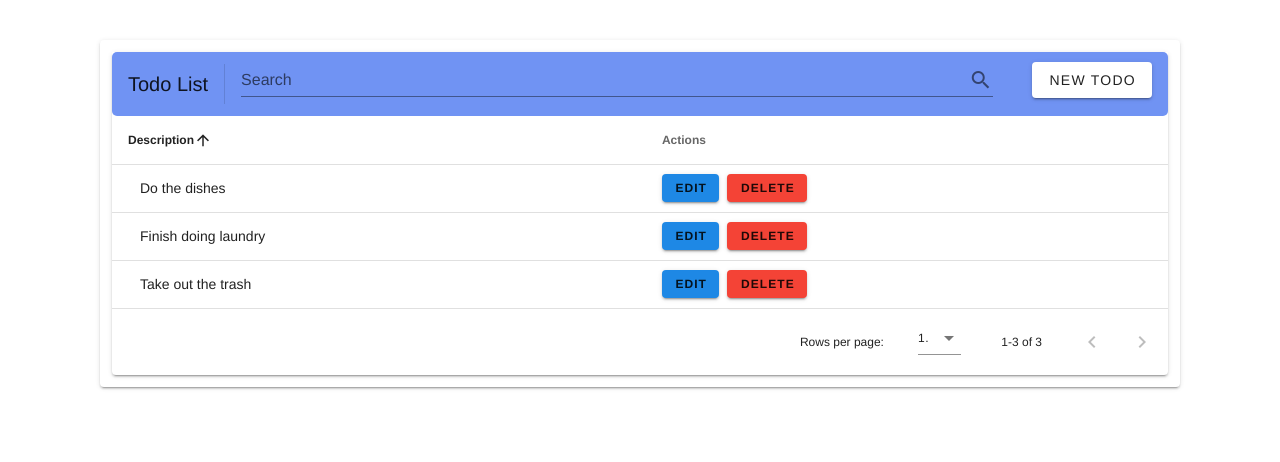
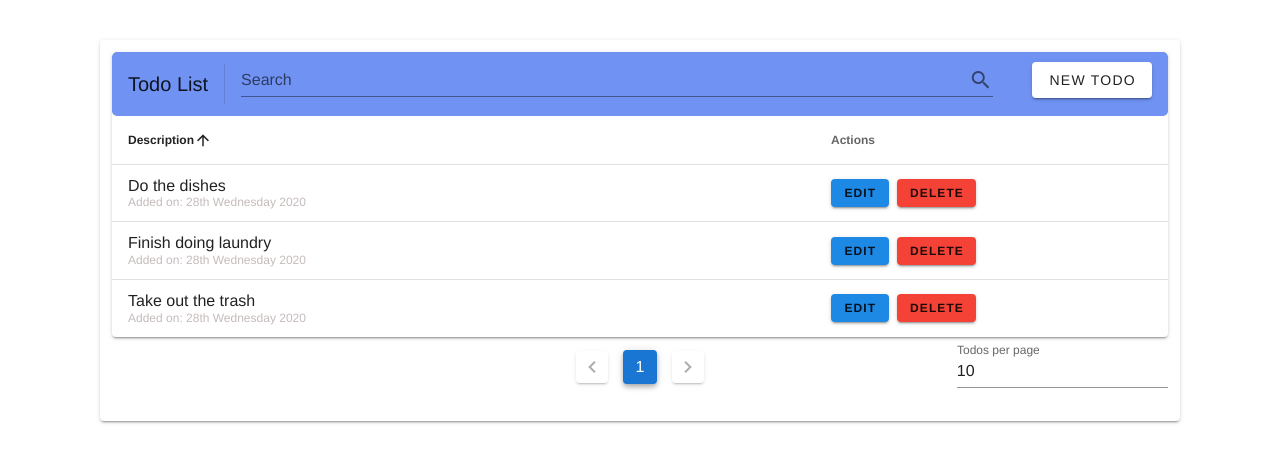
Before and after one commit to ntqhuong/todolist_vuetify, a Vue app: page /#/todolist in a window 1280 px wide. Shown: the top 462 px of the page. Built offline with nearby package versions, Linux system fonts and the light colour scheme.

Commit message:
Update day added on todo, pagination

```diff
--- a/src/components/TodoList.vue
+++ b/src/components/TodoList.vue
@@ -6,6 +6,10 @@
       :search="search"
       sort-by="description"
       class="elevation-2"
+      :page.sync="page"
+      :items-per-page="itemsPerPage"
+      hide-default-footer
+      @page-count="pageCount = $event"
     >
       <template v-slot:top>
         <v-toolbar flat>
@@ -69,24 +73,23 @@
         </v-toolbar>
       </template>
       <template v-slot:item.description="{ item }">
-          <v-chip
-            color="white"
+        <v-list-item-content>
+          <v-list-item-title
             class="todo-item"
             @click="toggleTodo(item)"
             :class="{
               done: item.completed,
             }"
+            >{{ item.description }}</v-list-item-title
           >
-            {{ item.description }}
-          </v-chip>
+          <v-list-item-subtitle class="todoDay"
+            >Added on: {{ date }}{{ nth }} {{ todoDay }}
+            {{ year }}</v-list-item-subtitle
+          >
+        </v-list-item-content>
       </template>
       <template v-slot:item.actions="{ item }">
-          <v-btn
-            color="blue darken-1"
-            small
-            class="mr-2"
-            @click="editItem(item)"
-          >
+        <v-btn color="blue darken-1" small class="mr-2" @click="editItem(item)">
           <b>Edit</b>
         </v-btn>
         <v-btn color="red" small @click="deleteItem(item)">
@@ -94,11 +97,28 @@
         </v-btn>
       </template>
     </v-data-table>
+
+    <!-- PAGINATION -->
+    <div class="text-center pt-2">
+      <v-pagination v-model="page" :length="pageCount"></v-pagination>
+      <v-text-field
+        class="itemsPerPage"
+        :value="itemsPerPage"
+        label="Todos per page"
+        type="number"
+        min="-1"
+        max="15"
+        @input="itemsPerPage = parseInt($event, 10)"
+      ></v-text-field>
+    </div>
   </v-card>
 </template>
 <script>
 export default {
   data: () => ({
+    page: 1,
+    pageCount: 0,
+    itemsPerPage: 10,
     dialog: false,
     dialogDelete: false,
     search: "",
@@ -110,17 +130,47 @@ export default {
     editedIndex: -1,
     editedItem: {
       description: "",
-      completed: false
+      completed: false,
     },
     defaultItem: {
       description: "",
-      completed: false
+      completed: false,
     },
+    date: new Date().getDate(),
+    year: new Date().getFullYear(),
   }),
 
   computed: {
     formTitle() {
       return this.editedIndex === -1 ? "New Item" : "Edit Item";
+    },
+    todoDay() {
+      var d = new Date();
+      var days = [
+        "Sunday",
+        "Monday",
+        "Tuesday",
+        "Wednesday",
+        "Thursday",
+        "Friday",
+        "Saturday",
+      ];
+      return days[d.getDay()];
+    },
+
+    nth() {
+      var d = new Date().getDate();
+      if (d > 3 && d < 21) return "th";
+      switch (d % 10) {
+        case 1:
+          return "st";
+        case 2:
+          return "nd";
+        case 3:
+          return "rd";
+        default:
+          return "th";
+      }
     },
   },
 
@@ -231,4 +281,13 @@ export default {
 .todo-item {
   cursor: pointer;
 }
+.todoDay {
+  font-size: 12px;
+  color: rgb(197, 187, 187);
+}
+.itemsPerPage {
+  width: 20%;
+  margin-left: 80%;
+  margin-top: -45px;
+}
 </style>
```
Lines whose indentation alone changed are shown as unchanged.
